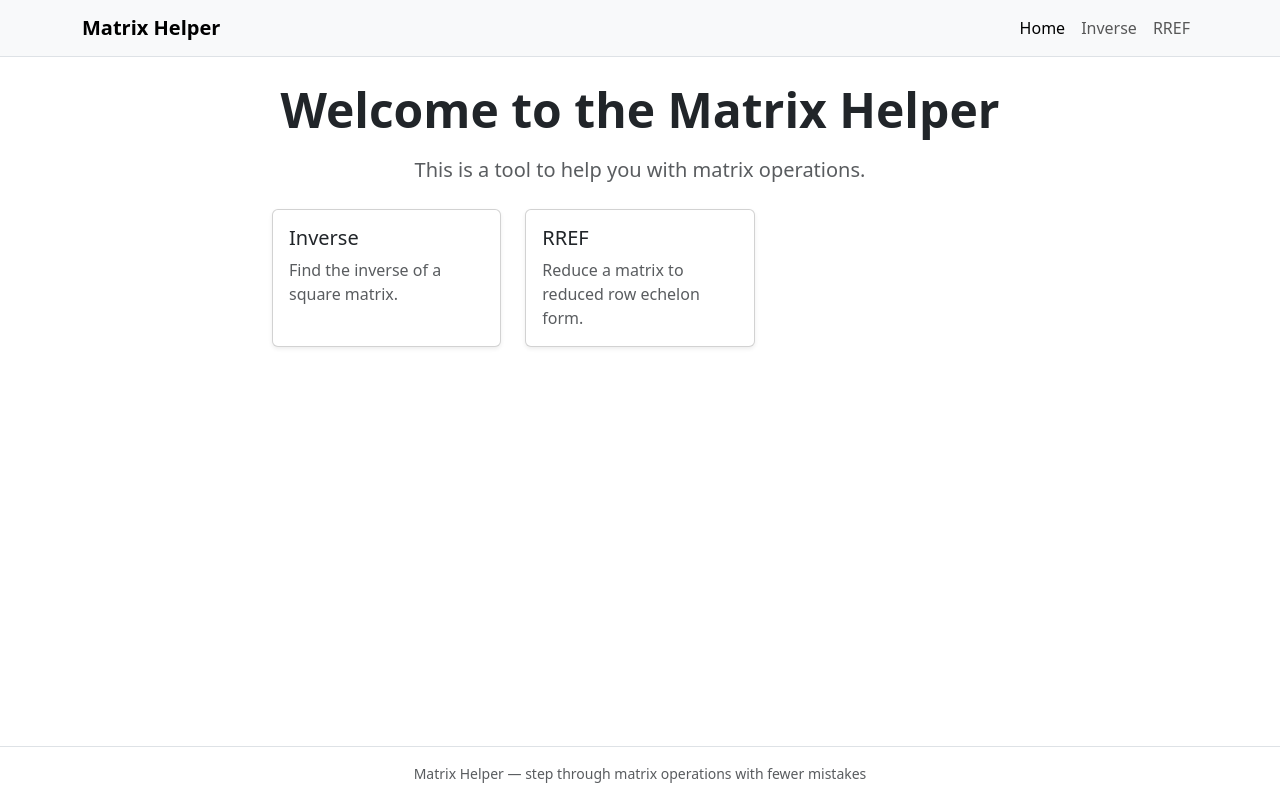
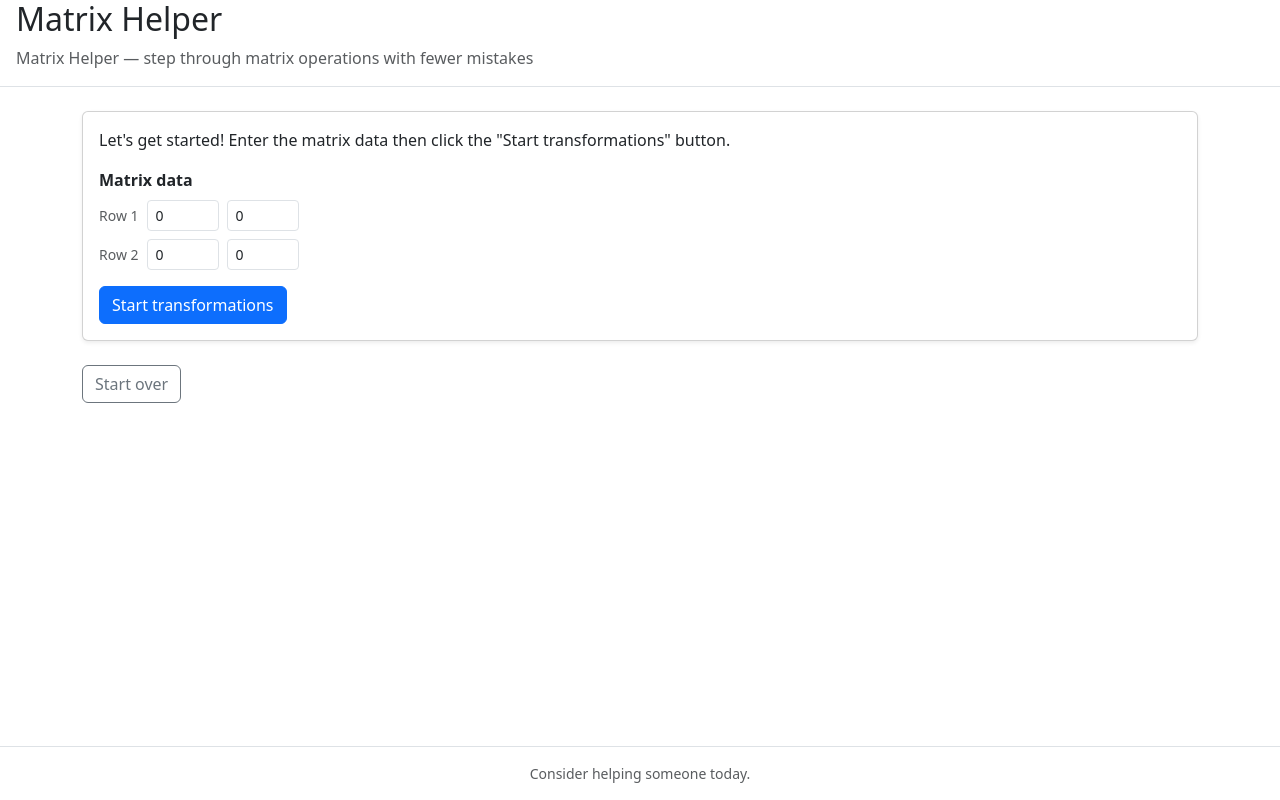
Before and after one commit to tmurphree/matrix-helper, a Nuxt app: page / in a window 1280 px wide. Built offline with nearby package versions, Linux system fonts and the light colour scheme.

Commit message:
refactor: consolidate the inverse and rref pages into one index page

```diff
--- a/app/app.vue
+++ b/app/app.vue
@@ -2,33 +2,14 @@
     <div class="d-flex flex-column min-vh-100">
         <NuxtRouteAnnouncer />
         <header class="border-bottom">
-            <nav class="navbar navbar-expand-lg bg-body-tertiary" aria-label="Main navigation">
-                <div class="container">
-                    <NuxtLink class="navbar-brand fw-semibold" to="/"> Matrix Helper </NuxtLink>
-                    <button class="navbar-toggler" type="button" data-bs-toggle="collapse" data-bs-target="#mainNav" aria-controls="mainNav" aria-expanded="false" aria-label="Toggle navigation">
-                        <span class="navbar-toggler-icon"></span>
-                    </button>
-                    <div id="mainNav" class="collapse navbar-collapse">
-                        <ul class="navbar-nav ms-auto">
-                            <li class="nav-item">
-                                <NuxtLink class="nav-link" active-class="active" to="/"> Home </NuxtLink>
-                            </li>
-                            <li class="nav-item">
-                                <NuxtLink class="nav-link" active-class="active" to="/inverse"> Inverse </NuxtLink>
-                            </li>
-                            <li class="nav-item">
-                                <NuxtLink class="nav-link" active-class="active" to="/reduced-row-echelon-form"> RREF </NuxtLink>
-                            </li>
-                        </ul>
-                    </div>
-                </div>
-            </nav>
+            <h1 class="h2 mb-2 ms-3">Matrix Helper</h1>
+            <p class="text-body-secondary ms-3">Matrix Helper — step through matrix operations with fewer mistakes</p>
         </header>
         <main class="flex-grow-1 py-4">
             <NuxtPage />
         </main>
         <footer class="border-top py-3 mt-auto">
-            <div class="container text-center text-body-secondary small">Matrix Helper — step through matrix operations with fewer mistakes</div>
+            <div class="container text-center text-body-secondary small">Consider helping someone today.</div>
         </footer>
     </div>
 </template>
--- /dev/null
+++ b/app/pages/index copy.vue
@@ -0,0 +1,37 @@
+<template>
+    <div class="container">
+        <div class="row justify-content-center">
+            <div class="col-lg-8">
+                <div class="text-center mb-4">
+                    <h1 class="display-5 fw-bold mb-3">Welcome to the Matrix Helper</h1>
+                    <p class="lead text-body-secondary">This is a tool to help you with matrix operations.</p>
+                </div>
+                <div class="row g-4">
+                    <div class="col-md-4">
+                        <NuxtLink to="/inverse" class="card text-decoration-none h-100 shadow-sm">
+                            <div class="card-body">
+                                <h2 class="h5 card-title">Inverse</h2>
+                                <p class="card-text text-body-secondary">Find the inverse of a square matrix.</p>
+                            </div>
+                        </NuxtLink>
+                    </div>
+                    <div class="col-md-4">
+                        <NuxtLink to="/reduced-row-echelon-form" class="card text-decoration-none h-100 shadow-sm">
+                            <div class="card-body">
+                                <h2 class="h5 card-title">RREF</h2>
+                                <p class="card-text text-body-secondary">Reduce a matrix to reduced row echelon form.</p>
+                            </div>
+                        </NuxtLink>
+                    </div>
+                </div>
+            </div>
+        </div>
+    </div>
+</template>
+
+<script setup>
+    useSeoMeta({
+        title: 'Home',
+        description: 'The home page of the Matrix Helper',
+    });
+</script>
--- a/app/pages/index.vue
+++ b/app/pages/index.vue
@@ -1,37 +1,61 @@
 <template>
     <div class="container">
-        <div class="row justify-content-center">
-            <div class="col-lg-8">
-                <div class="text-center mb-4">
-                    <h1 class="display-5 fw-bold mb-3">Welcome to the Matrix Helper</h1>
-                    <p class="lead text-body-secondary">This is a tool to help you with matrix operations.</p>
-                </div>
-                <div class="row g-4">
-                    <div class="col-md-4">
-                        <NuxtLink to="/inverse" class="card text-decoration-none h-100 shadow-sm">
-                            <div class="card-body">
-                                <h2 class="h5 card-title">Inverse</h2>
-                                <p class="card-text text-body-secondary">Find the inverse of a square matrix.</p>
+        <div v-if="isMatrixInitialized" class="row g-4" data-name="add-transformations">
+            <div class="col-lg-6">
+                <EditingForm v-model:matrix="matrix" @transformation-applied="onTransformationApplied" />
+            </div>
+            <div v-if="isLocalStorageEnabled" class="col-lg-6">
+                <MatrixHistorySidebar :history="history" />
+            </div>
+        </div>
+        <div v-else class="card shadow-sm" data-name="initial-data-entry">
+            <div class="card-body">
+                <p class="mb-3">Let's get started! Enter the matrix data then click the "Start transformations" button.</p>
+                <div class="mb-3">
+                    <label class="form-label fw-semibold" for="matrix-data"> Matrix data </label>
+                    <div id="matrix-data" class="d-flex flex-column gap-2">
+                        <div v-for="row in matrixRowLength" :key="row" class="row g-2 align-items-center">
+                            <div class="col-auto text-body-secondary small">Row {{ row }}</div>
+                            <div class="col">
+                                <EditableMatrixRow :row-data="getMatrixRow(row)" @update:row-data="setMatrixRow(row, $event)" />
                             </div>
-                        </NuxtLink>
-                    </div>
-                    <div class="col-md-4">
-                        <NuxtLink to="/reduced-row-echelon-form" class="card text-decoration-none h-100 shadow-sm">
-                            <div class="card-body">
-                                <h2 class="h5 card-title">RREF</h2>
-                                <p class="card-text text-body-secondary">Reduce a matrix to reduced row echelon form.</p>
-                            </div>
-                        </NuxtLink>
+                        </div>
                     </div>
                 </div>
+                <button type="button" class="btn btn-primary" @click="startTransformations">Start transformations</button>
             </div>
+        </div>
+        <div class="mt-4">
+            <button type="button" class="btn btn-outline-secondary" @click="startOver">Start over</button>
         </div>
     </div>
 </template>
 
-<script setup>
+<script setup lang="ts">
     useSeoMeta({
         title: 'Home',
         description: 'The home page of the Matrix Helper',
     });
+
+    const { getMatrixRow, isMatrixInitialized, matrix, matrixRowLength, resetMatrix, setMatrixRow } = await useMatrixData();
+
+    const { history, isLocalStorageEnabled, recordSteps, resetHistory, startHistory } = useMatrixHistory();
+
+    const startTransformations = (): void => {
+        startHistory({ matrix: matrix.value });
+        isMatrixInitialized.value = true;
+    };
+
+    const onTransformationApplied = (steps: Map<number, number[]>[]): void => {
+        recordSteps({ steps });
+    };
+
+    const startOver = (): void => {
+        const userAgreed = confirm('Are you sure?  This resets your matrix.');
+        if (userAgreed) {
+            isMatrixInitialized.value = false;
+            resetMatrix();
+            resetHistory();
+        }
+    };
 </script>
--- a/app/pages/inverse.vue
+++ /dev/null
@@ -1,21 +0,0 @@
-<template>
-    <div class="container">
-        <div class="row justify-content-center">
-            <div class="col-lg-8">
-                <h1 class="h2 mb-3">Inverse</h1>
-                <div class="alert alert-info" role="status">
-                    This page is not implemented yet. Use
-                    <NuxtLink to="/reduced-row-echelon-form">RREF</NuxtLink>
-                    to work with matrix transformations today.
-                </div>
-            </div>
-        </div>
-    </div>
-</template>
-
-<script setup>
-    useSeoMeta({
-        title: 'Inverse',
-        description: 'Find the inverse of a matrix',
-    });
-</script>
--- a/app/pages/reduced-row-echelon-form.vue
+++ /dev/null
@@ -1,65 +0,0 @@
-<template>
-    <div class="container">
-        <header class="mb-4">
-            <h1 class="h2 mb-2">Reduced Row Echelon Form</h1>
-            <p class="text-body-secondary mb-0">This is a tool to help you with matrix operations.</p>
-        </header>
-        <div v-if="isMatrixInitialized" class="row g-4" data-name="add-transformations">
-            <div class="col-lg-6">
-                <EditingForm v-model:matrix="matrix" @transformation-applied="onTransformationApplied" />
-            </div>
-            <div v-if="isLocalStorageEnabled" class="col-lg-6">
-                <MatrixHistorySidebar :history="history" />
-            </div>
-        </div>
-        <div v-else class="card shadow-sm" data-name="initial-data-entry">
-            <div class="card-body">
-                <p class="mb-3">Let's get started! Enter the matrix data then click the "Start transformations" button.</p>
-                <div class="mb-3">
-                    <label class="form-label fw-semibold" for="matrix-data"> Matrix data </label>
-                    <div id="matrix-data" class="d-flex flex-column gap-2">
-                        <div v-for="row in matrixRowLength" :key="row" class="row g-2 align-items-center">
-                            <div class="col-auto text-body-secondary small">Row {{ row }}</div>
-                            <div class="col">
-                                <EditableMatrixRow :row-data="getMatrixRow(row)" @update:row-data="setMatrixRow(row, $event)" />
-                            </div>
-                        </div>
-                    </div>
-                </div>
-                <button type="button" class="btn btn-primary" @click="startTransformations">Start transformations</button>
-            </div>
-        </div>
-        <div class="mt-4">
-            <button type="button" class="btn btn-outline-secondary" @click="startOver">Start over</button>
-        </div>
-    </div>
-</template>
-
-<script setup lang="ts">
-    useSeoMeta({
-        title: 'Reduced Row Echelon Form',
-        description: 'Reduce a matrix to reduced row echelon form',
-    });
-
-    const { getMatrixRow, isMatrixInitialized, matrix, matrixRowLength, resetMatrix, setMatrixRow } = await useMatrixData();
-
-    const { history, isLocalStorageEnabled, recordSteps, resetHistory, startHistory } = useMatrixHistory();
-
-    const startTransformations = (): void => {
-        startHistory({ matrix: matrix.value });
-        isMatrixInitialized.value = true;
-    };
-
-    const onTransformationApplied = (steps: Map<number, number[]>[]): void => {
-        recordSteps({ steps });
-    };
-
-    const startOver = (): void => {
-        const userAgreed = confirm('Are you sure?  This resets your matrix.');
-        if (userAgreed) {
-            isMatrixInitialized.value = false;
-            resetMatrix();
-            resetHistory();
-        }
-    };
-</script>
```
Also changed, not shown: 1 other file (tests, documents, lock files or other folders).
